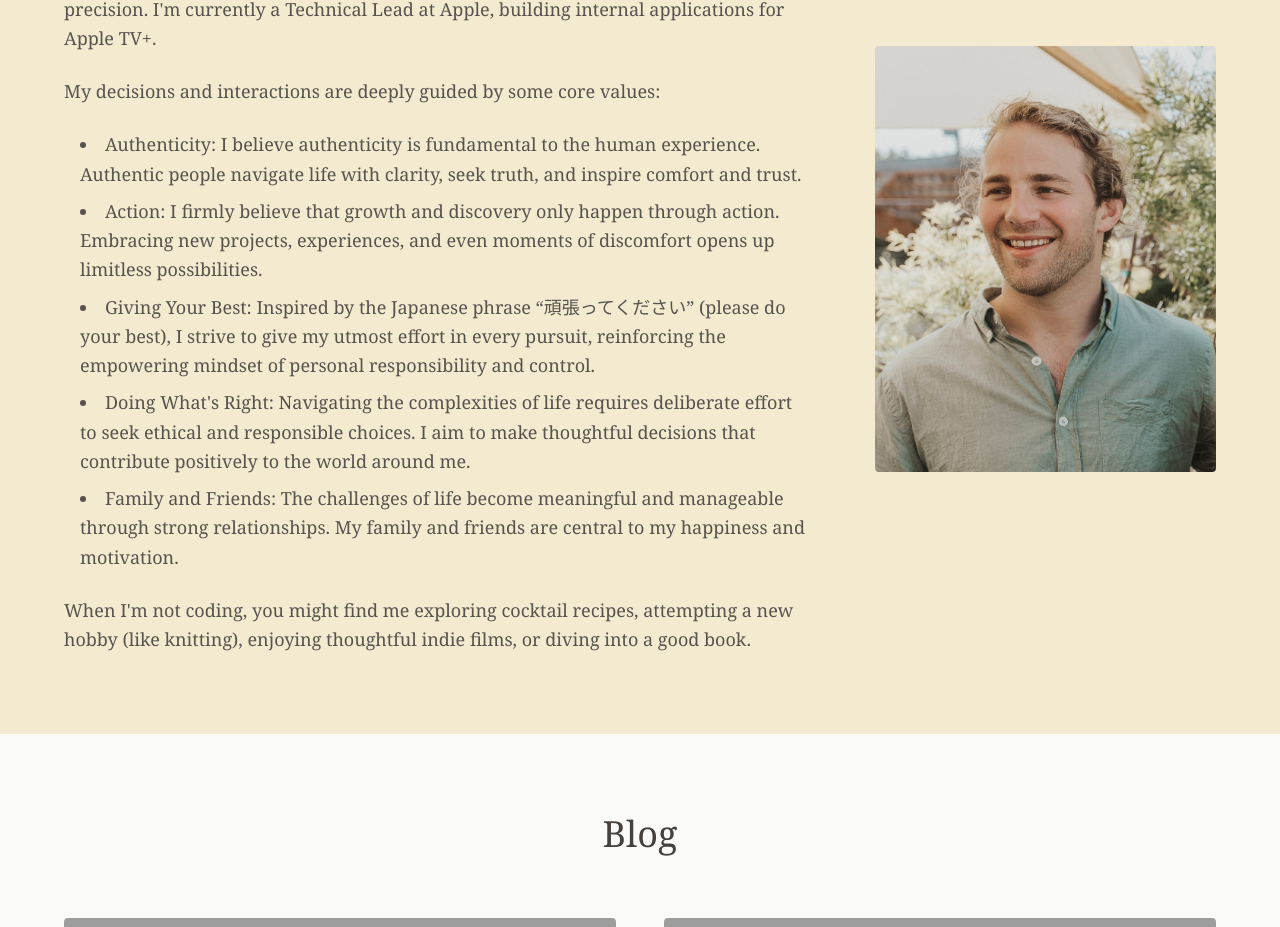
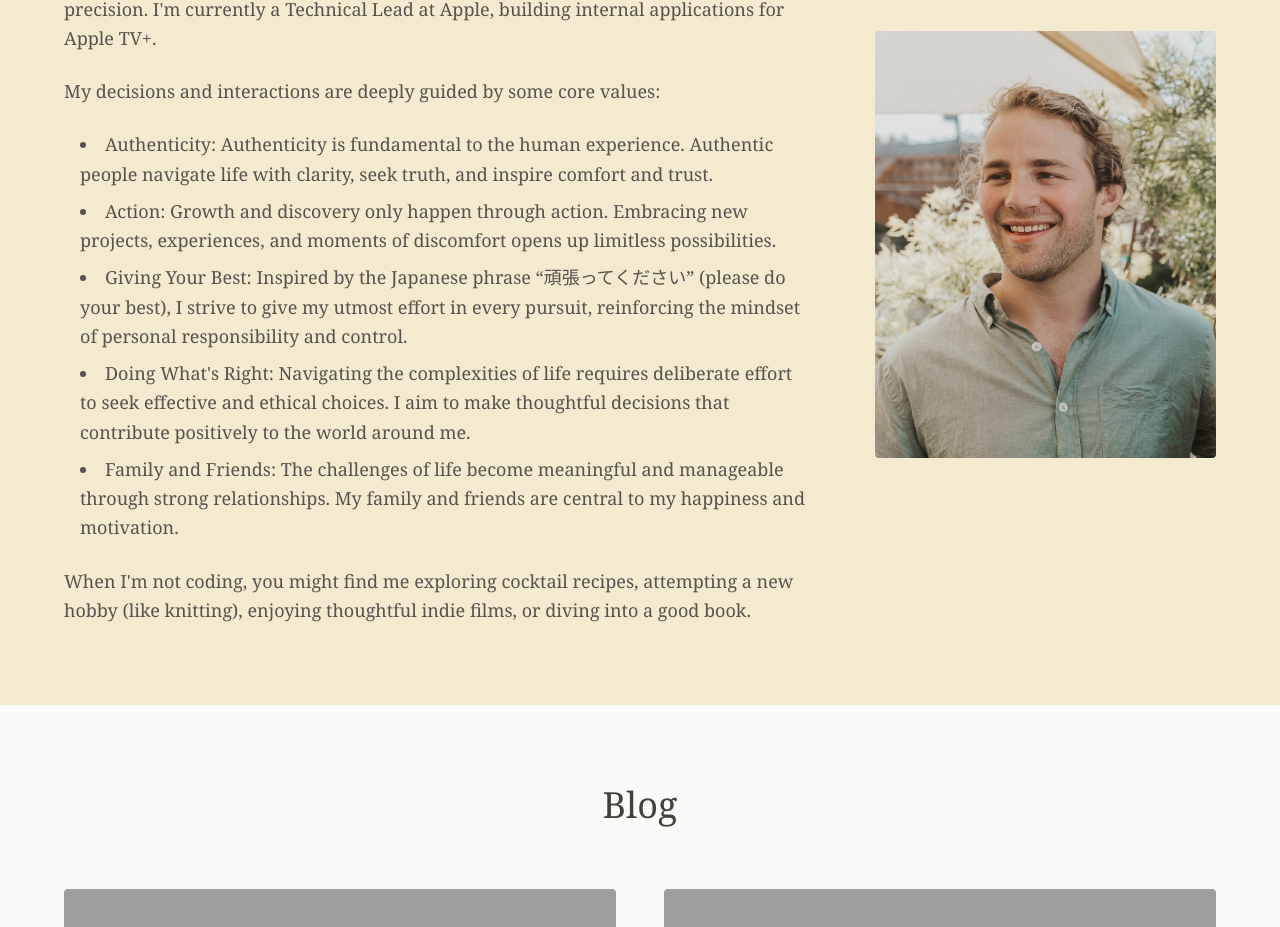
Before and after one commit to nathantraxler4/personal-website, a Next.js app: page / in a window 1280 px wide. Shown: the part 1016-1943 px from the top of the page. Built offline with nearby package versions, Linux system fonts and the light colour scheme; grey boxes are pictures that could not be loaded.

Commit message:
Minimally edit About Section

```diff
--- a/src/components/AboutSection.tsx
+++ b/src/components/AboutSection.tsx
@@ -17,10 +17,10 @@ export default function AboutSection() {
                 My decisions and interactions are deeply guided by some core values:
               </p>
               <ul className="list-disc list-inside space-y-2 text-lg leading-relaxed text-stone-600 font-light ml-4">
-                <li><strong>Authenticity:</strong> I believe authenticity is fundamental to the human experience. Authentic people navigate life with clarity, seek truth, and inspire comfort and trust.</li>
-                <li><strong>Action:</strong> I firmly believe that growth and discovery only happen through action. Embracing new projects, experiences, and even moments of discomfort opens up limitless possibilities.</li>
-                <li><strong>Giving Your Best:</strong> Inspired by the Japanese phrase &ldquo;頑張ってください&rdquo; (please do your best), I strive to give my utmost effort in every pursuit, reinforcing the empowering mindset of personal responsibility and control.</li>
-                <li><strong>Doing What&apos;s Right:</strong> Navigating the complexities of life requires deliberate effort to seek ethical and responsible choices. I aim to make thoughtful decisions that contribute positively to the world around me.</li>
+                <li><strong>Authenticity:</strong> Authenticity is fundamental to the human experience. Authentic people navigate life with clarity, seek truth, and inspire comfort and trust.</li>
+                <li><strong>Action:</strong> Growth and discovery only happen through action. Embracing new projects, experiences, and moments of discomfort opens up limitless possibilities.</li>
+                <li><strong>Giving Your Best:</strong> Inspired by the Japanese phrase &ldquo;頑張ってください&rdquo; (please do your best), I strive to give my utmost effort in every pursuit, reinforcing the mindset of personal responsibility and control.</li>
+                <li><strong>Doing What&apos;s Right:</strong> Navigating the complexities of life requires deliberate effort to seek effective and ethical choices. I aim to make thoughtful decisions that contribute positively to the world around me.</li>
                 <li><strong>Family and Friends:</strong> The challenges of life become meaningful and manageable through strong relationships. My family and friends are central to my happiness and motivation.</li>
               </ul>
               <p>
```
